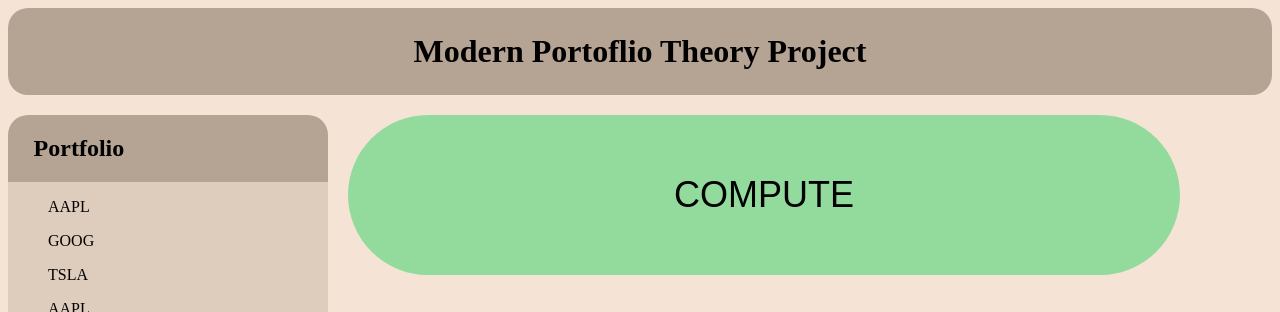
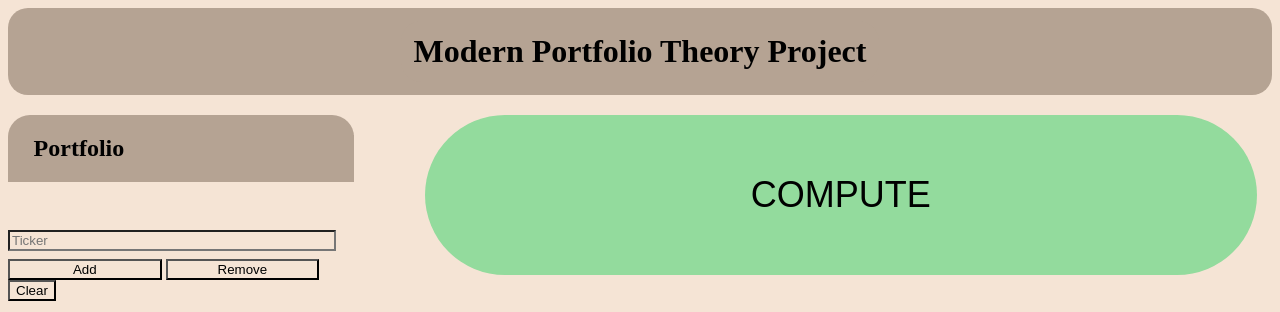
Before and after one commit to LordSunchips/MPT, a Flask app: page / in a window 1280 px wide. Shown: the top 312 px of the page. Run offline with Flask 3, Linux system fonts and the light colour scheme.

Commit message:
Add/Remove/Clear stocks from portfolio

```diff
--- a/app.py
+++ b/app.py
@@ -1,9 +1,49 @@
-from flask import Flask, render_template, url_for, request, redirect
+from flask import Flask, render_template, request, redirect, jsonify
+import yfinance as yf
+import re
+
 app = Flask(__name__)
+
+stocks = []
 
 @app.route('/')
 def index():
-    return render_template('index.html')
+    return render_template('index.html', stocks=stocks)
+
+@app.route('/add_stock', methods=['POST'])
+def add_stock():
+    new_stock = request.form['stock']
+    stocks.append(new_stock)
+    return redirect('/')
+
+@app.route('/remove_stock', methods=['POST'])
+def remove_stock():
+    stock_to_remove = request.form['stock']
+    if stock_to_remove in stocks:
+        stocks.remove(stock_to_remove)
+    return redirect('/')
+
+
+@app.route('/clear_stocks', methods=['POST'])
+def clear_stocks():
+    stocks.clear()
+    return redirect('/')
+
+
+@app.route('/validate_stock', methods=['POST'])
+def validate_stock():
+    symbol = request.form['stock']
+
+    # Perform basic validation using regular expressions
+    if re.match(r'^[A-Za-z0-9]+$', symbol):
+        valid = True
+    else:
+        valid = False
+
+    return jsonify({'valid': valid})
+
+
+
 
 if __name__ == '__main__':
     app.run(debug=True)
--- a/static/styles/styles.css
+++ b/static/styles/styles.css
@@ -17,15 +17,15 @@
 .panel {
     margin-top: 20px;
     display: inline-grid;
-    width: 25vw;
+    width: 27vw;
     height: 90%;
-    border-radius: 20px;
+    margin-right: 2vw;
 }
 
 .panel .panel-header {
     background-color: #b5a393;
-    border-top-left-radius: 20px;
-    border-top-right-radius: 20px;
+    border-top-left-radius: 22px;
+    border-top-right-radius: 22px;
 }
 
 .panel #panel-header-text {
@@ -37,6 +37,8 @@
     background-color: #deccbd;
     border-bottom-left-radius: 20px;
     border-bottom-right-radius: 20px;
+    align-items: center;
+    display: grid;
 }
 
 .panel .panel-contents .panel-element {
@@ -61,6 +63,7 @@
     width: 65vw;
     height: 20vh;
     margin-bottom: 5vh;
+    margin-left: 2vw;
 }
 
 .center-panel .compute-button:hover {
@@ -75,7 +78,7 @@
     border-radius: 20px;
 }
 
-#ticker-adder {
+#tickerSymbolInput {
     width: 25vw;
     margin-top: 3vh;
 }
@@ -94,3 +97,18 @@
     width: 25vw;
     margin-top: 3vh;
 }
+
+.button-form {
+    background-color: #deccbd;
+    align-items: center;
+    padding-left: 3vw;
+    padding-right: 3vw;
+    padding-top: 1vh;
+    padding-bottom: 1vh;
+}
+
+.stock-button {
+    width: 21vw;
+    border-radius: 2px;
+    background-color: transparent;
+}
--- a/templates/index.html
+++ b/templates/index.html
@@ -2,65 +2,95 @@
 <html>
 <head>
     <meta charset="utf-8">
-        <title>Modern Portolfio Theory Project</title>
+    <title>Modern Portfolio Theory Project</title>
     <link rel="stylesheet" href="{{ url_for('static', filename='styles/styles.css') }}">
+    <script src="https://code.jquery.com/jquery-3.6.0.min.js"></script>
+    <script>
+        $(document).ready(function() {
+            $('#add-ticker-button').click(function() {
+                var symbol = $('#tickerSymbolInput').val().toUpperCase();
+                if (symbol) {
+                    $.ajax({
+                        type: 'POST',
+                        url: '/validate_stock',
+                        data: {stock: symbol},
+                        success: function(response) {
+                            if (response.valid) {
+                                $.ajax({
+                                    type: 'POST',
+                                    url: '/add_stock',
+                                    data: {stock: symbol},
+                                    success: function(response) {
+                                        location.reload();
+                                    }
+                                });
+                            } else {
+                                alert('Invalid ticker symbol. Please enter a valid symbol.');
+                            }
+                        }
+                    });
+                }
+            });
+
+
+            $('#remove-ticker-button').click(function() {
+                var symbol = $('#tickerSymbolInput').val().toUpperCase();
+                if (symbol) {
+                    $.ajax({
+                        type: 'POST',
+                        url: '/remove_stock',
+                        data: {stock: symbol},
+                        success: function(response) {
+                            location.reload();
+                        }
+                    });
+                }
+            });
+
+            $('#clear-button').click(function() {
+                $.ajax({
+                    type: 'POST',
+                    url: '/clear_stocks',
+                    success: function(response) {
+                        location.reload();
+                    }
+                });
+            });
+        });
+    </script>
 </head>
 <body>
     <div class="header">
-            <h1 class="header">Modern Portoflio Theory Project</h1>
+        <h1 class="header">Modern Portfolio Theory Project</h1>
     </div>
 
-        <!-- make a div called list-box and make a panel to list elements vertically that scrolls when there is too many to fit-->
     <div class="center-panel">
         <div class="panel">
             <div class="panel-header">
                 <h2 id="panel-header-text">Portfolio</h2>
             </div>
             <div class="panel-contents">
-                    <ul class="panel-contents">
-                        <p class="panel-element">AAPL</p>
-                        <p class="panel-element">GOOG</p>
-                        <p class="panel-element">TSLA</p>
-                        <p class="panel-element">AAPL</p>
-                        <p class="panel-element">GOOG</p>
-                        <p class="panel-element">TSLA</p>
-                        <p class="panel-element">AAPL</p>
-                        <p class="panel-element">GOOG</p>
-                        <p class="panel-element">TSLA</p>
-                        <p class="panel-element">AAPL</p>
-                        <p class="panel-element">GOOG</p>
-                        <p class="panel-element">TSLA</p>
-                        <p class="panel-element">AAPL</p>
-                        <p class="panel-element">GOOG</p>
-                        <p class="panel-element">TSLA</p>
-                        <p class="panel-element">AAPL</p>
-                        <p class="panel-element">GOOG</p>
-                        <p class="panel-element">TSLA</p>
-                        <p class="panel-element">AAPL</p>
-                        <p class="panel-element">GOOG</p>
-                        <p class="panel-element">TSLA</p>
-                        <p class="panel-element">AAPL</p>
-                        <p class="panel-element">GOOG</p>
-                        <p class="panel-element">TSLA</p>
-                    </ul>
+                {% for item in stocks %}
+                <form class="button-form" action="https://finance.yahoo.com/quote/{{ item }}?p={{ item }}">
+                    <button class="stock-button" type="submit">{{ item }}</button>
+                </form>
+                <br>
+                {% endfor %}
             </div>
             <div class="input-adder">
-                    <!-- add a textbox -->
-                    <input id="ticker-adder" type="text" placeholder="Ticker">
+                <input id="tickerSymbolInput" type="text" placeholder="Ticker">
                 <div id="input-buttons">
                     <button id="add-ticker-button">Add</button>
                     <button id="remove-ticker-button">Remove</button>
+                    <button id="clear-button">Clear</button>
                 </div>
             </div>
         </div>
 
         <div class="compute-button-div">
             <button class="compute-button" type="button">COMPUTE</button>
-
             <img id="portfolio-image" src="https://rfsadvisors.com/wp-content/uploads/Pie-Chart-3.jpg" alt="">
         </div>
-
     </div>
-
 </body>
 </html>
```
Lines whose indentation alone changed are shown as unchanged.
